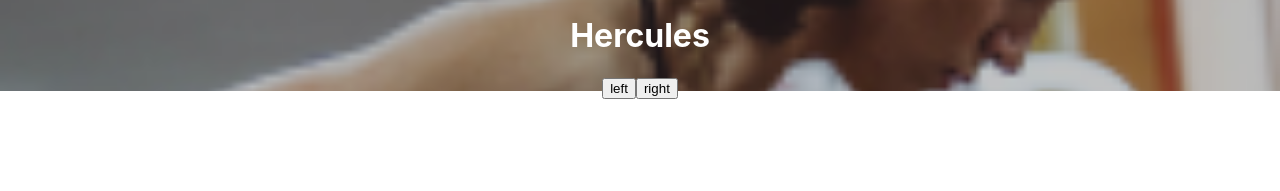
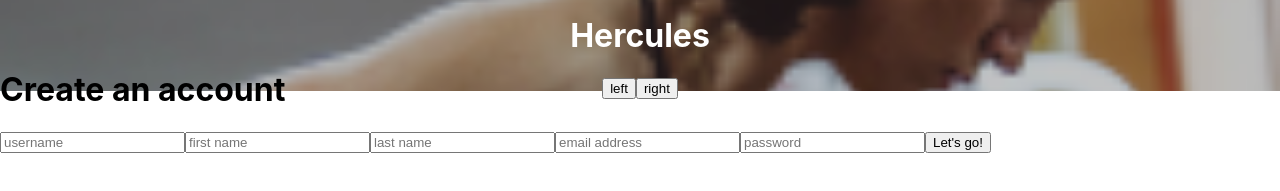
Before and after one commit to buildweek-weight-lifting/hercules-front-end, a React (Create React App) app in the folder hercules/: page /signup in a window 1280 px wide. Shown: the part 351-542 px from the top of the page. Built offline with nearby package versions, Linux system fonts and the light colour scheme.

Commit message:
authication working. able to register and login now

```diff
--- a/hercules/src/App.js
+++ b/hercules/src/App.js
@@ -15,6 +15,8 @@
         <Nav />
         <Home />
       </div>
+      <Route path='/login' component={Login}/>
+      <Route path='/signup' component={Signup}/>
     </Router>
 )}
 
--- a/hercules/src/components/auth/login.js
+++ b/hercules/src/components/auth/login.js
@@ -46,6 +46,7 @@
                 onSubmit={this.loginSubmit}>
                     <input
                         className="username-field"
+                        type="string"
                         name='username'
                         placeholder="username"
                         value={this.state.credentials.username}
--- a/hercules/src/components/auth/signup.js
+++ b/hercules/src/components/auth/signup.js
@@ -30,7 +30,7 @@
     signupSubmit = (event) => {
         event.preventDefault();
         console.log(this.state)
-        this.props.signup(this.state);
+        this.props.signup(this.state.credentials);
         this.setState({
             username: '',
             password: '',
```
